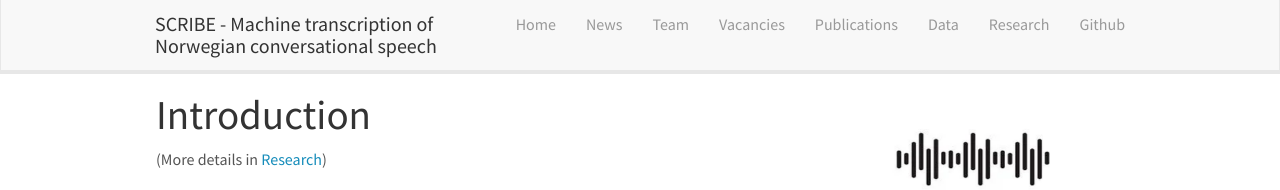
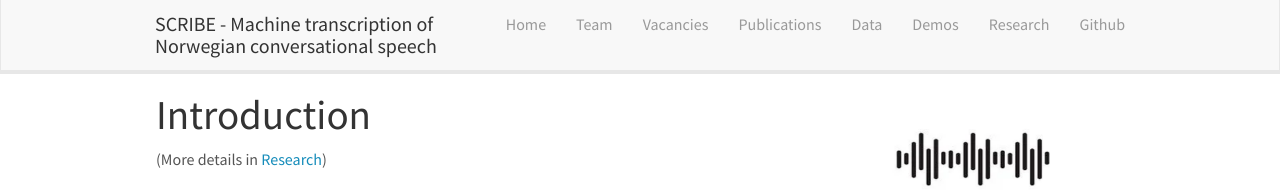
Before and after one commit to scribe-project/scribe-project.github.io, a Jekyll site: the page built from _pages/home.md, in a window 1280 px wide. Shown: the top 190 px of the page. Built offline with Jekyll 4.4.1, drawn with Linux system fonts in a browser that asks for light colours; nearby versions of some CDN libraries.

Commit message:
moved news to demos

```diff
--- a/_includes/header.html
+++ b/_includes/header.html
@@ -13,11 +13,11 @@
 	<div class="collapse navbar-collapse" id="navbar-collapse-1">
 	  <ul class="nav navbar-nav navbar-right">
 		<li><a href="{{ site.url }}{{ site.baseurl }}/">Home</a></li>
-		<li><a href="{{ site.url }}{{ site.baseurl }}/news">News</a></li>
 		<li><a href="{{ site.url }}{{ site.baseurl }}/team">Team</a></li>
 		<li><a href="{{ site.url }}{{ site.baseurl }}/vacancies">Vacancies</a></li>
 		<li><a href="{{ site.url }}{{ site.baseurl }}/publications">Publications</a></li>
 		<li><a href="{{ site.url }}{{ site.baseurl }}/data">Data</a></li>
+		<li><a href="{{ site.url }}{{ site.baseurl }}/demos">Demos</a></li>
 		<li><a href="{{ site.url }}{{ site.baseurl }}/research">Research</a></li>
 		<li><a href="https://github.com/scribe-project/">Github</a></li>
 
```
